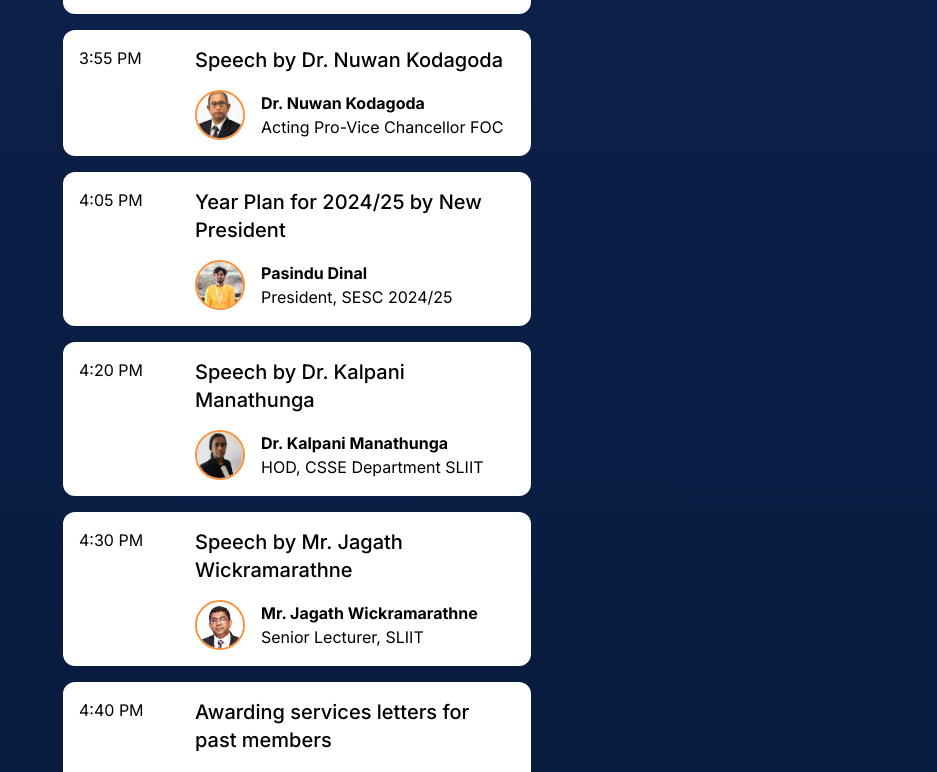
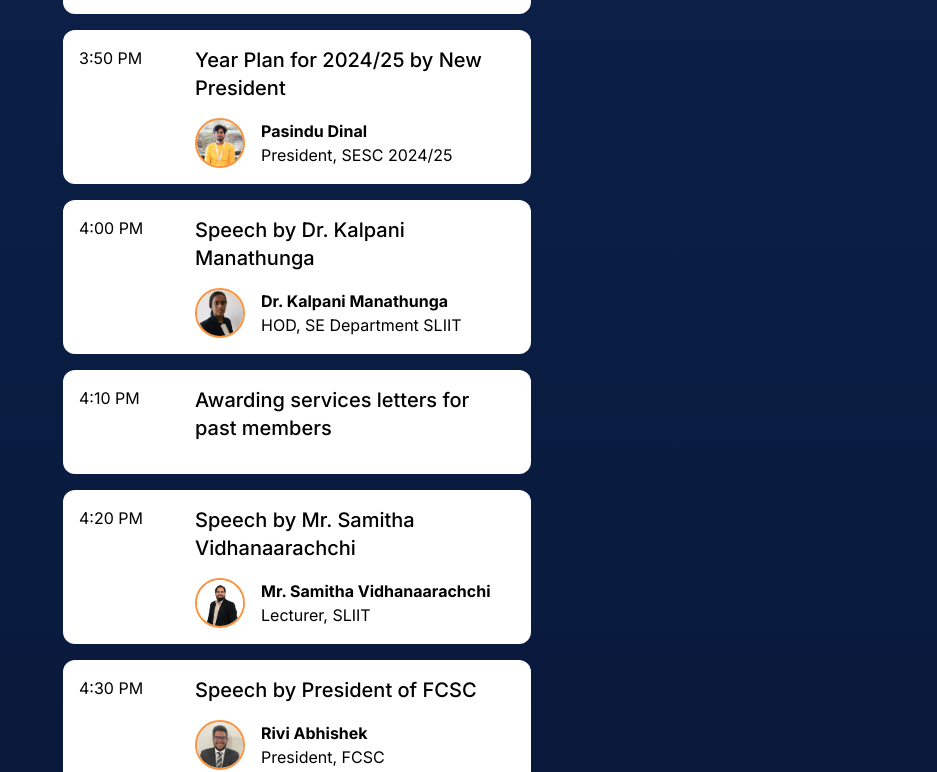
Before and after one commit to sliitsesc/links, a Next.js app: page /agm in a window 1280 px wide. Shown: the part 582-1354 px from the top of the page, without its empty margins (343-1280 px from the left). Built offline with nearby package versions, Linux system fonts and the light colour scheme.

Commit message:
fix: update agenda

```diff
--- a/src/data/AgendaData.ts
+++ b/src/data/AgendaData.ts
@@ -14,58 +14,44 @@ export const AgendaData = [
     position: "President, SESC 2023/24",
   },
   {
-    title: "Speech by Dr. Nuwan Kodagoda",
-    time: "3:55 PM",
-    imageURL: "/faces/nuwan.jpg",
-    name: "Dr. Nuwan Kodagoda",
-    position: "Acting Pro-Vice Chancellor FOC",
-  },
-  {
     title: "Year Plan for 2024/25 by New President",
-    time: "4:05 PM",
+    time: "3:50 PM",
     imageURL: "/faces/dinal.jpg",
     name: "Pasindu Dinal",
     position: "President, SESC 2024/25",
   },
   {
     title: "Speech by Dr. Kalpani Manathunga",
-    time: "4:20 PM",
+    time: "4:00 PM",
     imageURL: "/faces/kalpani.jpg",
     name: "Dr. Kalpani Manathunga",
-    position: "HOD, CSSE Department SLIIT",
-  },
-  {
-    title: "Speech by Mr. Jagath Wickramarathne",
-    time: "4:30 PM",
-    imageURL: "/faces/jagath.png",
-    name: "Mr. Jagath Wickramarathne",
-    position: "Senior Lecturer, SLIIT",
+    position: "HOD, SE Department SLIIT",
   },
   {
     title: "Awarding services letters for past members",
-    time: "4:40 PM",
+    time: "4:10 PM",
   },
   {
     title: "Speech by Mr. Samitha Vidhanaarachchi",
-    time: "4:50 PM",
+    time: "4:20 PM",
     imageURL: "/faces/samitha.png",
     name: "Mr. Samitha Vidhanaarachchi",
     position: "Lecturer, SLIIT",
   },
   {
     title: "Speech by President of FCSC",
-    time: "5:00 PM",
+    time: "4:30 PM",
     imageURL: "/faces/rivi.png",
     name: "Rivi Abhishek",
     position: "President, FCSC",
   },
   {
     title: "Awarding appointment letters for new members",
-    time: "5:10 PM",
+    time: "4:40 PM",
   },
   {
     title: "Vote of Thanks",
-    time: "5:20 PM",
+    time: "4:50 PM",
     imageURL: "/faces/gokul.png",
     name: "Gokul Abishek",
     position: "Secretary, SESC 2024/25",
```
